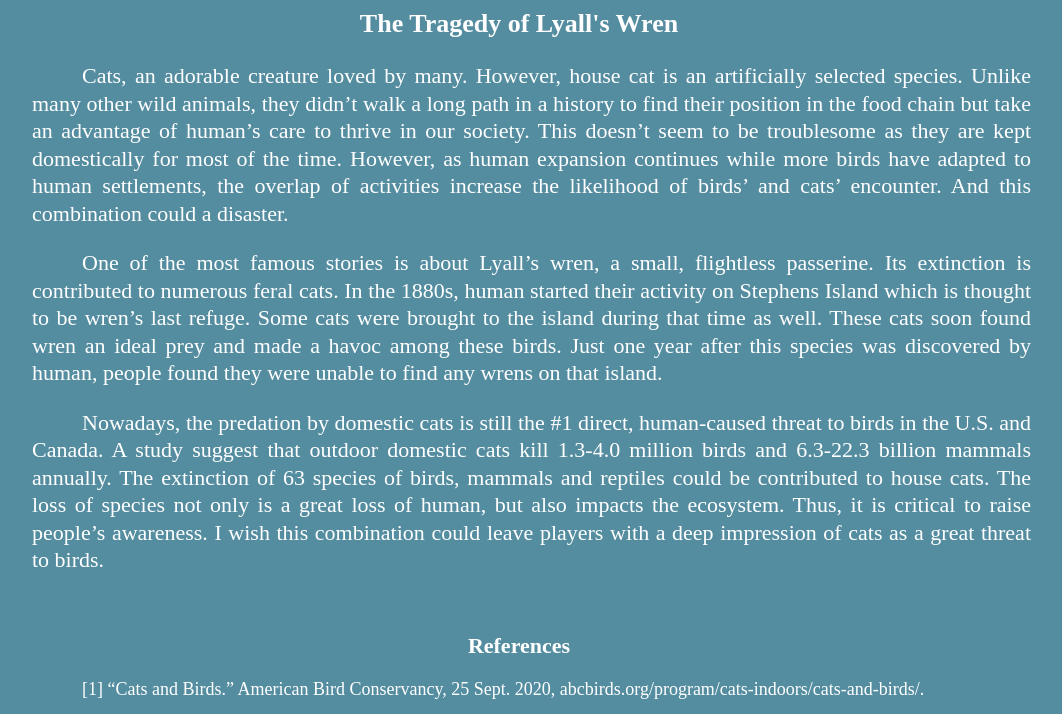
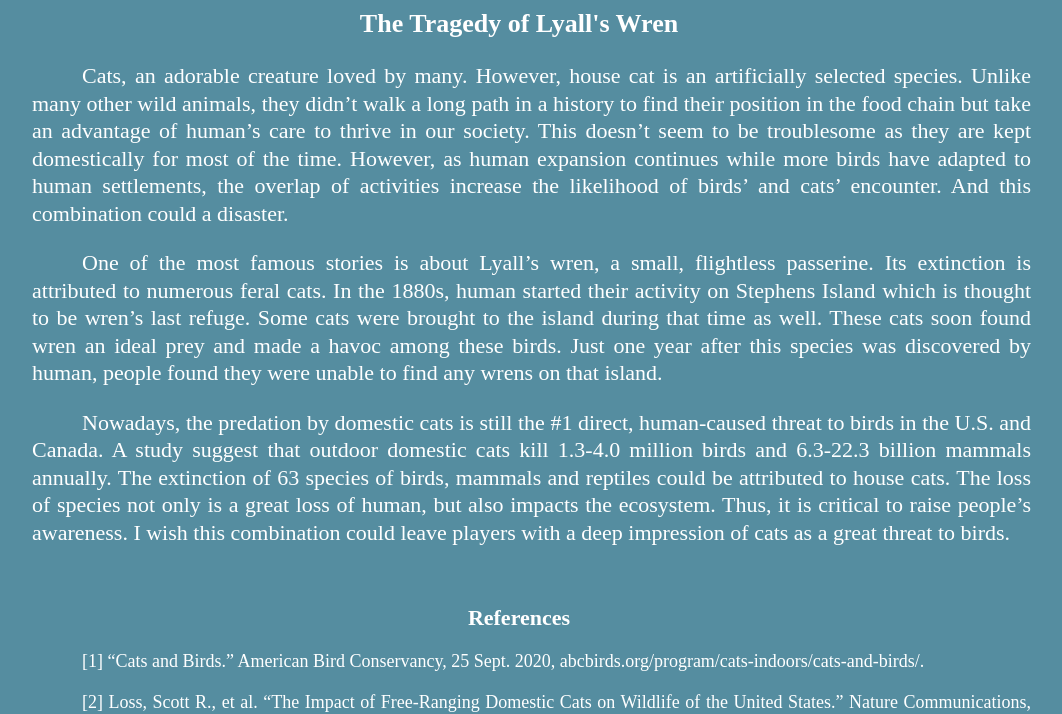
Before and after one commit to Sahra-Zhou/ecoSim, a website: page cat_bird_story.html in a window 1280 px wide. Shown: the part 96-810 px from the top of the page, without its empty margins (1-1063 px from the left). Drawn offline with Linux system fonts and the light colour scheme.

Commit message:
fixing typo in the story

```diff
--- a/cat_bird_story.html
+++ b/cat_bird_story.html
@@ -12,10 +12,10 @@
     Cats, an adorable creature loved by many. However, house cat is an artificially selected species. Unlike many other wild animals, they didn&#x2019t walk a long path in a history to find their position in the food chain but take an advantage of human&#x2019s care to thrive in our society. This doesn&#x2019t seem to be troublesome as they are kept domestically for most of the time. However, as human expansion continues while more birds have adapted to human settlements, the overlap of activities increase the likelihood of birds&#x2019 and cats&#x2019 encounter. And this combination could a disaster.
 </p>
 <p>
-    One of the most famous stories is about Lyall&#x2019s wren, a small, flightless passerine. Its extinction is contributed to numerous feral cats. In the 1880s, human started their activity on Stephens Island which is thought to be wren&#x2019s last refuge. Some cats were brought to the island during that time as well. These cats soon found wren an ideal prey and made a havoc among these birds. Just one year after this species was discovered by human, people found they were unable to find any wrens on that island.
+    One of the most famous stories is about Lyall&#x2019s wren, a small, flightless passerine. Its extinction is attributed to numerous feral cats. In the 1880s, human started their activity on Stephens Island which is thought to be wren&#x2019s last refuge. Some cats were brought to the island during that time as well. These cats soon found wren an ideal prey and made a havoc among these birds. Just one year after this species was discovered by human, people found they were unable to find any wrens on that island.
 </p>
 <p>
-    Nowadays, the predation by domestic cats is still the #1 direct, human-caused threat to birds in the U.S. and Canada. A study suggest that outdoor domestic cats kill 1.3-4.0 million birds and 6.3-22.3 billion mammals annually. The extinction of 63 species of birds, mammals and reptiles could be contributed to house cats. The loss of species not only is a great loss of human, but also impacts the ecosystem. Thus, it is critical to raise people&#x2019s awareness. I wish this combination could leave players with a deep impression of cats as a great threat to birds.
+    Nowadays, the predation by domestic cats is still the #1 direct, human-caused threat to birds in the U.S. and Canada. A study suggest that outdoor domestic cats kill 1.3-4.0 million birds and 6.3-22.3 billion mammals annually. The extinction of 63 species of birds, mammals and reptiles could be attributed to house cats. The loss of species not only is a great loss of human, but also impacts the ecosystem. Thus, it is critical to raise people&#x2019s awareness. I wish this combination could leave players with a deep impression of cats as a great threat to birds.
 </p>
 <br>
 <h2 style="font-size: 22px;">References</h2>
```
